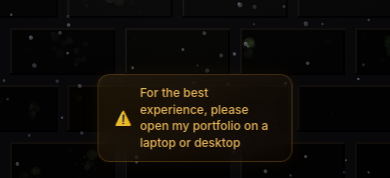
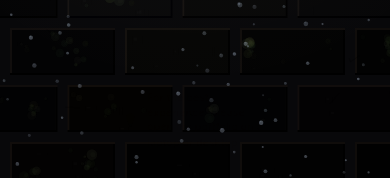
Before and after one commit to ramdandanramdan/ramdansuwandi-portfoilo-v2, a Next.js app: page /landing in a window 390 px wide. Shown: the part 666-844 px from the top of the page. Built offline with nearby package versions, Linux system fonts and the light colour scheme; no server answers; the database is empty.

Commit message:
feat: mobile disclaimer popup 5s show / 15s hide cycle with spring animation

```diff
--- a/src/components/landing/MobileDisclaimer.tsx
+++ b/src/components/landing/MobileDisclaimer.tsx
@@ -1,9 +1,11 @@
 'use client';
 
 import { useState, useEffect } from 'react';
+import { motion, AnimatePresence } from 'framer-motion';
 
 export default function MobileDisclaimer() {
   const [isMobile, setIsMobile] = useState(false);
+  const [visible, setVisible] = useState(false);
 
   useEffect(() => {
     const check = () => setIsMobile(window.innerWidth < 768);
@@ -12,12 +14,41 @@ export default function MobileDisclaimer() {
     return () => window.removeEventListener('resize', check);
   }, []);
 
-  if (!isMobile) return null;
+  useEffect(() => {
+    if (!isMobile) {
+      setVisible(false);
+      return;
+    }
+
+    let timeout: ReturnType<typeof setTimeout>;
+
+    const hide = () => {
+      setVisible(false);
+      timeout = setTimeout(show, 15000);
+    };
+
+    const show = () => {
+      setVisible(true);
+      timeout = setTimeout(hide, 5000);
+    };
+
+    show();
+
+    return () => clearTimeout(timeout);
+  }, [isMobile]);
 
   return (
-    <div className="fixed bottom-4 left-1/2 -translate-x-1/2 z-50 max-w-[calc(100vw-2rem)]">
+    <AnimatePresence>
+      {visible && (
+        <motion.div
+          className="fixed bottom-6 left-1/2 -translate-x-1/2 z-50 max-w-[calc(100vw-2rem)]"
+          initial={{ opacity: 0, y: 20, scale: 0.85 }}
+          animate={{ opacity: 1, y: 0, scale: 1 }}
+          exit={{ opacity: 0, y: 10, scale: 0.9 }}
+          transition={{ type: 'spring', damping: 18, stiffness: 260, mass: 0.8 }}
+        >
           <div
-        className="relative flex items-center gap-2 px-4 py-2.5 rounded-xl text-xs font-medium backdrop-blur-md overflow-hidden shadow-lg"
+            className="relative flex items-center gap-2.5 px-4 py-2.5 rounded-xl text-xs font-medium backdrop-blur-md shadow-lg overflow-hidden"
             style={{
               background: 'linear-gradient(135deg, rgba(255,180,50,0.1), rgba(255,120,50,0.04))',
               border: '1px solid rgba(255,180,50,0.2)',
@@ -25,11 +56,13 @@ export default function MobileDisclaimer() {
               boxShadow: '0 0 20px rgba(255,180,50,0.06)',
             }}
           >
-        <span className="shrink-0 text-sm">⚠️</span>
+            <span className="shrink-0 text-sm">💡</span>
             <span className="leading-snug">
               For the best experience, please open my portfolio on a laptop or desktop
             </span>
           </div>
-    </div>
+        </motion.div>
+      )}
+    </AnimatePresence>
   );
 }
```
Lines whose indentation alone changed are shown as unchanged.
